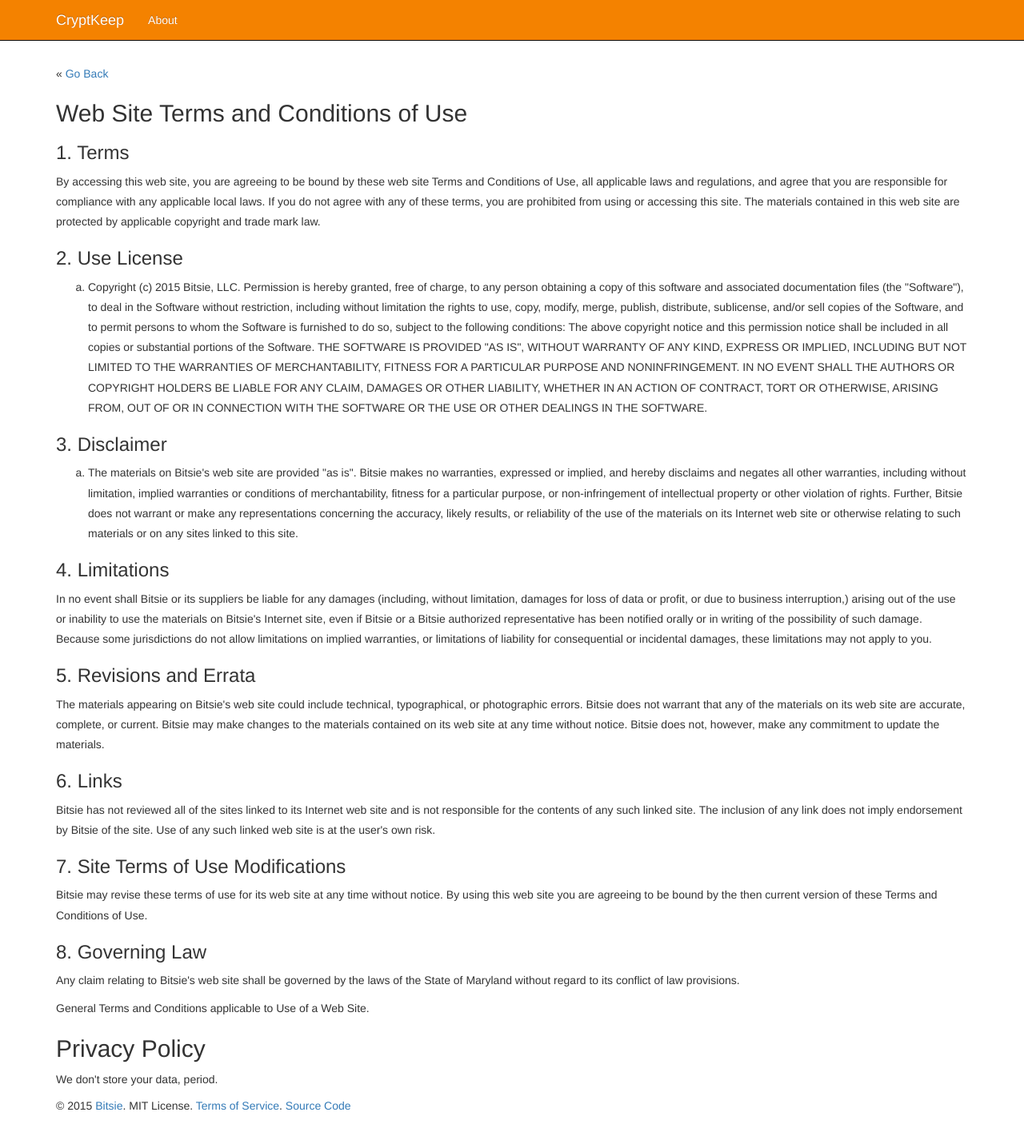
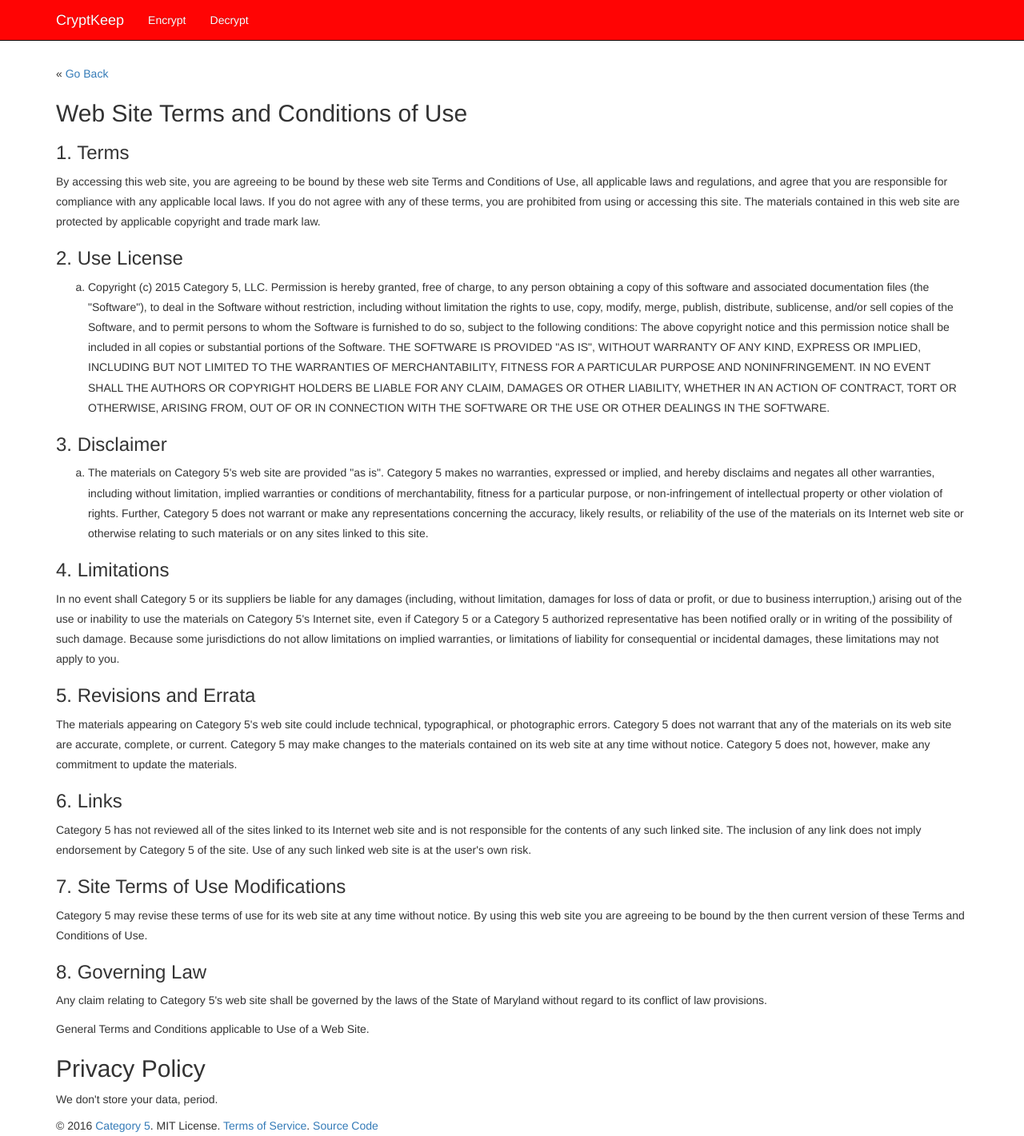
Before and after one commit to bitsiecom/cryptkeep, a website: page views/terms.html in a window 1280 px wide. Shown: the whole page at 80% size. Drawn offline with nearby package versions, Linux system fonts and the light colour scheme.

Commit message:
Branding content updates

```diff
--- a/public/stylesheets/style.css
+++ b/public/stylesheets/style.css
@@ -3,7 +3,7 @@ body {
 }
 
 .navbar {
-	background: #F48200;
+	background: #FF0404;
 	color:#fff;
 }
 
--- a/views/terms.html
+++ b/views/terms.html
@@ -29,7 +29,8 @@
 					</div>
 					<div id="navbar" class="collapse navbar-collapse">
 						<ul class="nav navbar-nav">
-							<li><a target="_blank" href="http://www.bitsie.com">About</a></li>
+							<li><a href="/#/encrypt">Encrypt</a></li>
+							<li><a href="/#/decrypt">Decrypt</a></li>
 						</ul>
 					</div><!--/.nav-collapse -->
 				</div>
@@ -62,7 +63,7 @@
 
 				<ol type="a">
 					<li>
-						Copyright (c) 2015 Bitsie, LLC. Permission is hereby granted, free of charge, to any person obtaining a copy of this software and associated documentation files (the "Software"), to deal in the Software without restriction, including without limitation the rights to use, copy, modify, merge, publish, distribute, sublicense, and/or sell copies of the Software, and to permit persons to whom the Software is furnished to do so, subject to the following conditions: The above copyright notice and this permission notice shall be included in all copies or substantial portions of the Software. THE SOFTWARE IS PROVIDED "AS IS", WITHOUT WARRANTY OF ANY KIND, EXPRESS OR IMPLIED, INCLUDING BUT NOT LIMITED TO THE WARRANTIES OF MERCHANTABILITY, FITNESS FOR A PARTICULAR PURPOSE AND NONINFRINGEMENT. IN NO EVENT SHALL THE AUTHORS OR COPYRIGHT HOLDERS BE LIABLE FOR ANY CLAIM, DAMAGES OR OTHER LIABILITY, WHETHER IN AN ACTION OF CONTRACT, TORT OR OTHERWISE, ARISING FROM, OUT OF OR IN CONNECTION WITH THE SOFTWARE OR THE USE OR OTHER DEALINGS IN THE SOFTWARE.
+						Copyright (c) 2015 Category 5, LLC. Permission is hereby granted, free of charge, to any person obtaining a copy of this software and associated documentation files (the "Software"), to deal in the Software without restriction, including without limitation the rights to use, copy, modify, merge, publish, distribute, sublicense, and/or sell copies of the Software, and to permit persons to whom the Software is furnished to do so, subject to the following conditions: The above copyright notice and this permission notice shall be included in all copies or substantial portions of the Software. THE SOFTWARE IS PROVIDED "AS IS", WITHOUT WARRANTY OF ANY KIND, EXPRESS OR IMPLIED, INCLUDING BUT NOT LIMITED TO THE WARRANTIES OF MERCHANTABILITY, FITNESS FOR A PARTICULAR PURPOSE AND NONINFRINGEMENT. IN NO EVENT SHALL THE AUTHORS OR COPYRIGHT HOLDERS BE LIABLE FOR ANY CLAIM, DAMAGES OR OTHER LIABILITY, WHETHER IN AN ACTION OF CONTRACT, TORT OR OTHERWISE, ARISING FROM, OUT OF OR IN CONNECTION WITH THE SOFTWARE OR THE USE OR OTHER DEALINGS IN THE SOFTWARE.
 					</li>
 				</ol>
 
@@ -72,7 +73,7 @@
 
 				<ol type="a">
 					<li>
-						The materials on Bitsie's web site are provided "as is". Bitsie makes no warranties, expressed or implied, and hereby disclaims and negates all other warranties, including without limitation, implied warranties or conditions of merchantability, fitness for a particular purpose, or non-infringement of intellectual property or other violation of rights. Further, Bitsie does not warrant or make any representations concerning the accuracy, likely results, or reliability of the use of the materials on its Internet web site or otherwise relating to such materials or on any sites linked to this site.
+						The materials on Category 5's web site are provided "as is". Category 5 makes no warranties, expressed or implied, and hereby disclaims and negates all other warranties, including without limitation, implied warranties or conditions of merchantability, fitness for a particular purpose, or non-infringement of intellectual property or other violation of rights. Further, Category 5 does not warrant or make any representations concerning the accuracy, likely results, or reliability of the use of the materials on its Internet web site or otherwise relating to such materials or on any sites linked to this site.
 					</li>
 				</ol>
 
@@ -81,7 +82,7 @@
 				</h3>
 
 				<p>
-					In no event shall Bitsie or its suppliers be liable for any damages (including, without limitation, damages for loss of data or profit, or due to business interruption,) arising out of the use or inability to use the materials on Bitsie's Internet site, even if Bitsie or a Bitsie authorized representative has been notified orally or in writing of the possibility of such damage. Because some jurisdictions do not allow limitations on implied warranties, or limitations of liability for consequential or incidental damages, these limitations may not apply to you.
+					In no event shall Category 5 or its suppliers be liable for any damages (including, without limitation, damages for loss of data or profit, or due to business interruption,) arising out of the use or inability to use the materials on Category 5's Internet site, even if Category 5 or a Category 5 authorized representative has been notified orally or in writing of the possibility of such damage. Because some jurisdictions do not allow limitations on implied warranties, or limitations of liability for consequential or incidental damages, these limitations may not apply to you.
 				</p>
 
 				<h3>
@@ -89,7 +90,7 @@
 				</h3>
 
 				<p>
-					The materials appearing on Bitsie's web site could include technical, typographical, or photographic errors. Bitsie does not warrant that any of the materials on its web site are accurate, complete, or current. Bitsie may make changes to the materials contained on its web site at any time without notice. Bitsie does not, however, make any commitment to update the materials.
+					The materials appearing on Category 5's web site could include technical, typographical, or photographic errors. Category 5 does not warrant that any of the materials on its web site are accurate, complete, or current. Category 5 may make changes to the materials contained on its web site at any time without notice. Category 5 does not, however, make any commitment to update the materials.
 				</p>
 
 				<h3>
@@ -97,7 +98,7 @@
 				</h3>
 
 				<p>
-					Bitsie has not reviewed all of the sites linked to its Internet web site and is not responsible for the contents of any such linked site. The inclusion of any link does not imply endorsement by Bitsie of the site. Use of any such linked web site is at the user's own risk.
+					Category 5 has not reviewed all of the sites linked to its Internet web site and is not responsible for the contents of any such linked site. The inclusion of any link does not imply endorsement by Category 5 of the site. Use of any such linked web site is at the user's own risk.
 				</p>
 
 				<h3>
@@ -105,7 +106,7 @@
 				</h3>
 
 				<p>
-					Bitsie may revise these terms of use for its web site at any time without notice. By using this web site you are agreeing to be bound by the then current version of these Terms and Conditions of Use.
+					Category 5 may revise these terms of use for its web site at any time without notice. By using this web site you are agreeing to be bound by the then current version of these Terms and Conditions of Use.
 				</p>
 
 				<h3>
@@ -113,7 +114,7 @@
 				</h3>
 
 				<p>
-					Any claim relating to Bitsie's web site shall be governed by the laws of the State of Maryland without regard to its conflict of law provisions.
+					Any claim relating to Category 5's web site shall be governed by the laws of the State of Maryland without regard to its conflict of law provisions.
 				</p>
 
 				<p>
@@ -133,7 +134,7 @@
 
 			<div class="container">
 				<footer>
-					<p>&copy; 2015 <a href="http://www.bitsie.com">Bitsie</a>. MIT License. <a href="/terms">Terms of Service</a>. <a href="http://www.github.com/bitsiecom/cryptkeep">Source Code</a></p>
+					<p>&copy; 2016 <a href="http://cat5.co">Category 5</a>. MIT License. <a href="/terms">Terms of Service</a>. <a href="https://www.bitbucket.org/cat5co/cryptkeep">Source Code</a></p>
 				</footer>
 			</div>
 		</div>
```
Also changed, not shown: views/index.html (+1 -2 lines).
